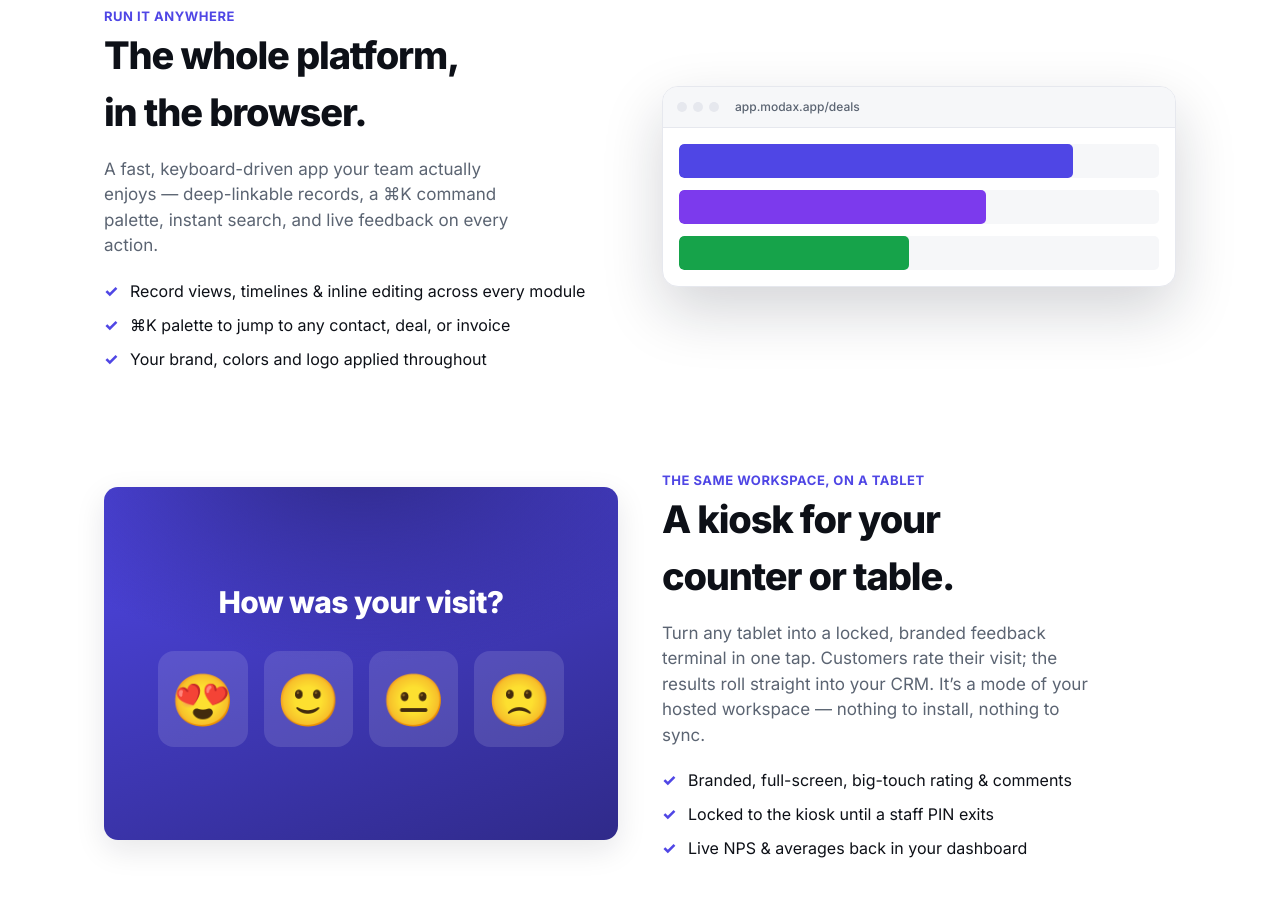
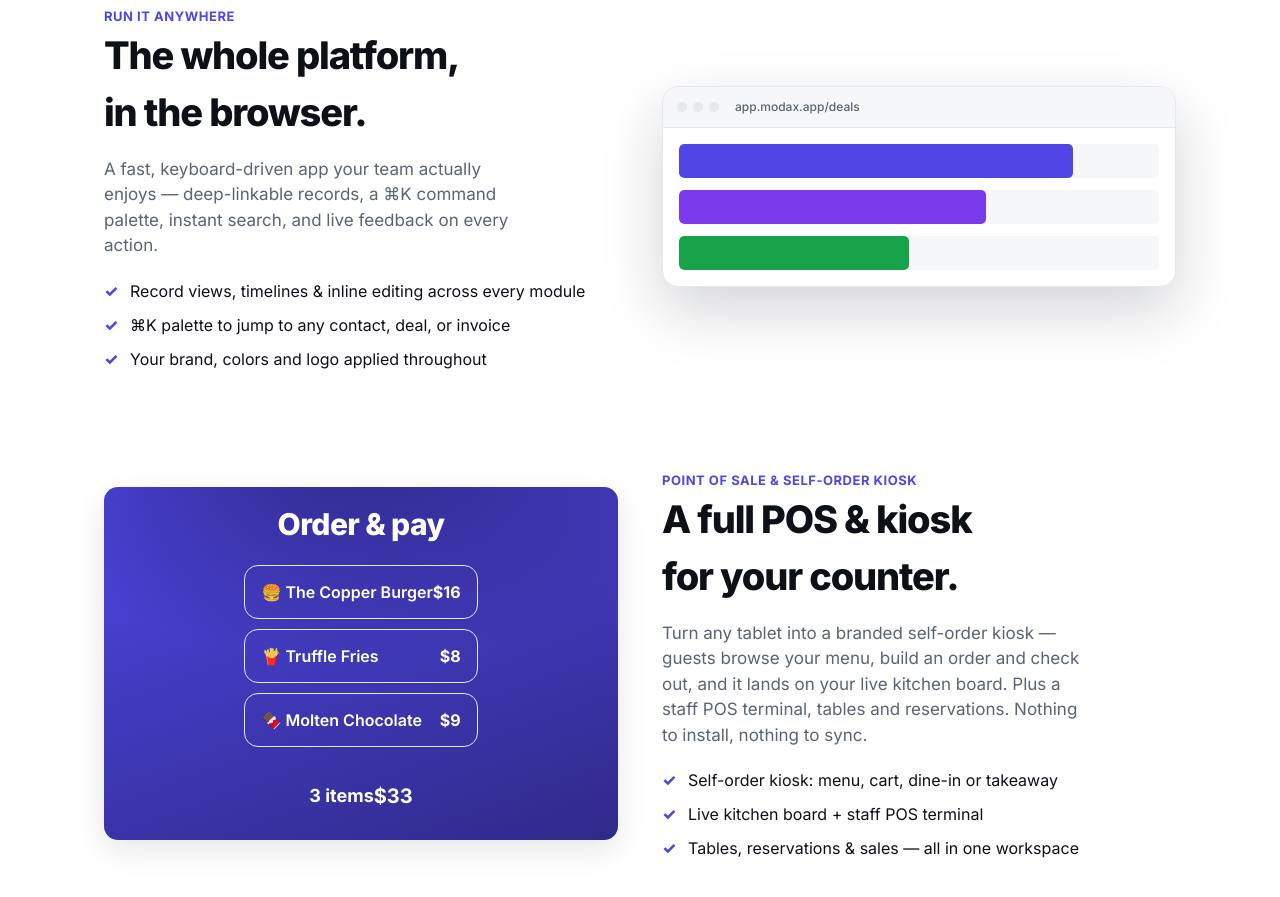
Before and after one commit to khatibdesigns/modax.app, a plain HTML site: page index.html in a window 1280 px wide. Shown: the part 1659-2556 px from the top of the page. Drawn offline with Linux system fonts and the light colour scheme.

Commit message:
Showcase POS + self-order kiosk (was feedback kiosk)

```diff
--- a/index.html
+++ b/index.html
@@ -87,7 +87,7 @@
         <div class="mod reveal"><div class="ico">🎫</div><h3>Service Desk</h3><p>Ticket threads, assignees, SLAs, and replies straight to email.</p></div>
         <div class="mod reveal"><div class="ico">📣</div><h3>Campaigns</h3><p>Segments, sends, delivery stats, and one-click unsubscribe.</p></div>
         <div class="mod reveal"><div class="ico">📨</div><h3>Shared Inbox</h3><p>Two-way email, team assignment, and automatic contact matching.</p></div>
-        <div class="mod reveal"><div class="ico">🖥️</div><h3>Kiosk mode</h3><p>A branded, locked feedback terminal for your counter or table.</p></div>
+        <div class="mod reveal"><div class="ico">🛎️</div><h3>Point of Sale &amp; Kiosk</h3><p>Restaurant POS, self-order kiosk, tables, reservations, and a live kitchen board.</p></div>
       </div>
     </div>
   </section>
@@ -118,18 +118,23 @@
 
       <div class="split alt reveal">
         <div>
-          <span class="eyebrow">The same workspace, on a tablet</span>
-          <h2>A kiosk for your counter or table.</h2>
-          <p>Turn any tablet into a locked, branded feedback terminal in one tap. Customers rate their visit; the results roll straight into your CRM. It’s a mode of your hosted workspace — nothing to install, nothing to sync.</p>
+          <span class="eyebrow">Point of sale &amp; self-order kiosk</span>
+          <h2>A full POS &amp; kiosk for your counter.</h2>
+          <p>Turn any tablet into a branded self-order kiosk — guests browse your menu, build an order and check out, and it lands on your live kitchen board. Plus a staff POS terminal, tables and reservations. Nothing to install, nothing to sync.</p>
           <ul>
-            <li>Branded, full-screen, big-touch rating &amp; comments</li>
-            <li>Locked to the kiosk until a staff PIN exits</li>
-            <li>Live NPS &amp; averages back in your dashboard</li>
+            <li>Self-order kiosk: menu, cart, dine-in or takeaway</li>
+            <li>Live kitchen board + staff POS terminal</li>
+            <li>Tables, reservations &amp; sales — all in one workspace</li>
           </ul>
         </div>
-        <div class="kiosk-vis" aria-hidden="true">
-          <div class="q">How was your visit?</div>
-          <div class="kiosk-faces"><span>😍</span><span>🙂</span><span>😐</span><span>🙁</span></div>
+        <div class="kiosk-vis kiosk-vis-order" aria-hidden="true">
+          <div class="q">Order &amp; pay</div>
+          <div class="ko-mini">
+            <div class="ko-mini-row"><span>🍔 The Copper Burger</span><b>$16</b></div>
+            <div class="ko-mini-row"><span>🍟 Truffle Fries</span><b>$8</b></div>
+            <div class="ko-mini-row"><span>🍫 Molten Chocolate</span><b>$9</b></div>
+          </div>
+          <div class="ko-mini-cart">3 items<b>$33</b></div>
         </div>
       </div>
     </div>
--- a/styles.css
+++ b/styles.css
@@ -189,3 +189,12 @@ footer { border-top: 1px solid var(--border); padding: 40px 0; color: var(--mute
   .reveal { opacity: 1; transform: none; transition: none; }
   .mock-bar .fill { animation: none; }
 }
+
+/* POS/order kiosk showcase mock */
+.kiosk-vis-order { display:flex; flex-direction:column; justify-content:center; gap:14px; }
+.kiosk-vis-order .q { font-size: clamp(22px,3vw,30px); font-weight:800; letter-spacing:-.02em; margin-bottom:4px; }
+.ko-mini { display:flex; flex-direction:column; gap:10px; }
+.ko-mini-row { display:flex; align-items:center; justify-content:space-between; background:var(--surface); border:1px solid var(--border); border-radius:14px; padding:14px 16px; font-weight:600; box-shadow:0 1px 2px rgba(0,0,0,.04); }
+.ko-mini-row b { color:var(--brand); }
+.ko-mini-cart { display:flex; align-items:center; justify-content:space-between; margin-top:6px; background:var(--brand); color:#fff; border-radius:14px; padding:14px 18px; font-weight:700; font-size:18px; }
+.ko-mini-cart b { font-size:20px; }
```
Also changed, not shown: .wrangler/cache/pages.json (added).
